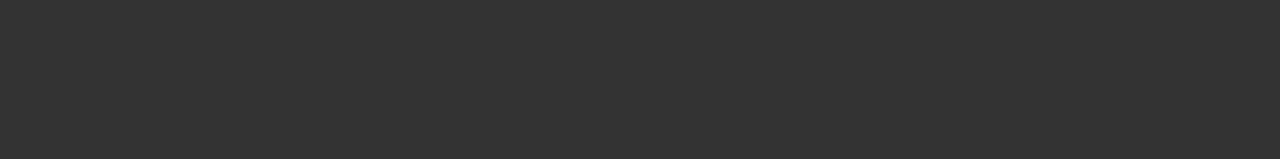
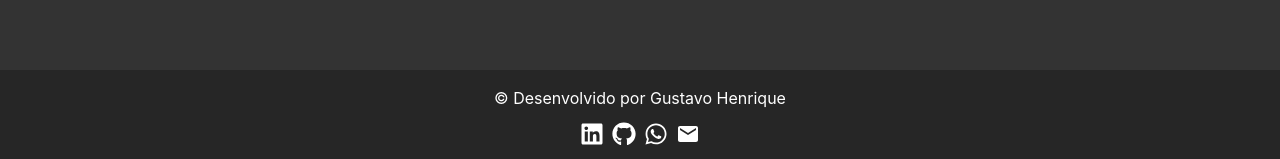
Before and after one commit to guhenriq/moviedb-react, a React (Create React App) app: page / in a window 1280 px wide. Shown: the part 650-809 px from the top of the page. Built offline with nearby package versions, Linux system fonts and the light colour scheme; no server answers.

Commit message:
feat: criação do footer e adicionando a página home

```diff
--- /dev/null
+++ b/src/components/layout/Footer/Footer.js
@@ -0,0 +1,18 @@
+import { FaLinkedin, FaGithub, FaWhatsapp } from 'react-icons/fa'
+import { MdEmail} from 'react-icons/md'
+
+export function Footer() {
+    return (
+        <div className="flex flex-col gap-3 items-center justify-center borde w-full py-4 mt-32 bg-[#262626] text-white">
+            <div>
+                <p>&copy; Desenvolvido por Gustavo Henrique</p>
+            </div>
+            <div className="flex gap-2">
+                <a href="https://www.linkedin.com/in/gustavo-henrique-oliveira-dos-santos-028aa4181/" target="_blank" rel="noreferrer"><FaLinkedin className="text-2xl"/></a>
+                <a href="https://github.com/guhenriq" target="_blank" rel="noreferrer"><FaGithub className="text-2xl"/></a>
+                <a href=" https://api.whatsapp.com/send?phone=5511952516534"><FaWhatsapp className="text-2xl"/></a>
+                <a href="mailto:gustavo.henrique.oliveira50@gmail.com"><MdEmail className="text-2xl"/></a>
+            </div>
+        </div>
+    )
+}
--- a/src/pages/Home.js
+++ b/src/pages/Home.js
@@ -1,5 +1,6 @@
 import { useEffect, useState } from "react"
 import { Header } from "../components/layout/Header/Header"
+import { Footer } from "../components/layout/Footer/Footer"
 import { CardMovie } from "../components/CardMovie/CardMovie"
 import { getPopularMovies, getPopularTvSeries, getTopRatedMovies } from "../api/api"
 
@@ -62,6 +63,7 @@ export function Home() {
                     })}
                 </div>
             </div>
+            <Footer />
         </>
     )
 }
```
